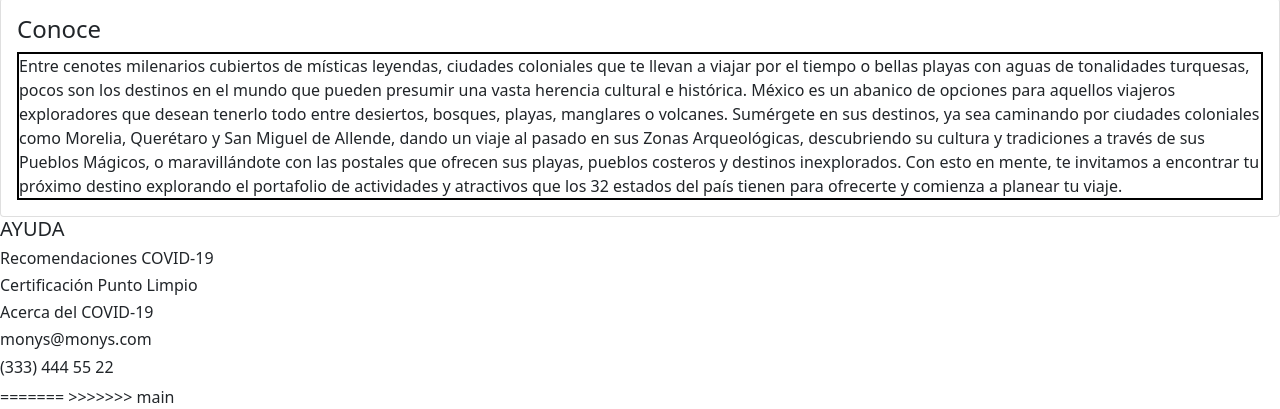
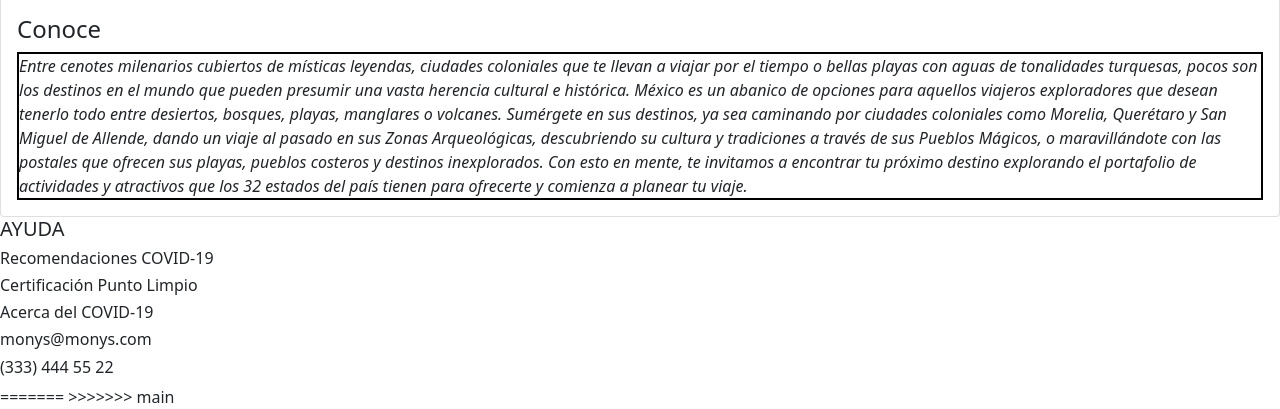
Before and after one commit to IssaiAguilar/proyecto3puntoCero, a website: page index.html in a window 1280 px wide. Shown: the part 1808-2217 px from the top of the page. Drawn offline with nearby package versions, Linux system fonts and the light colour scheme; files that its build step writes are made by us from their sources.

Commit message:
commit sass tres

```diff
--- a/scss/main.scss
+++ b/scss/main.scss
@@ -8,6 +8,7 @@ main {
         }
         p {
             border: $styleParrafo;
+            font-style: oblique;
         }
     }
 }
```
